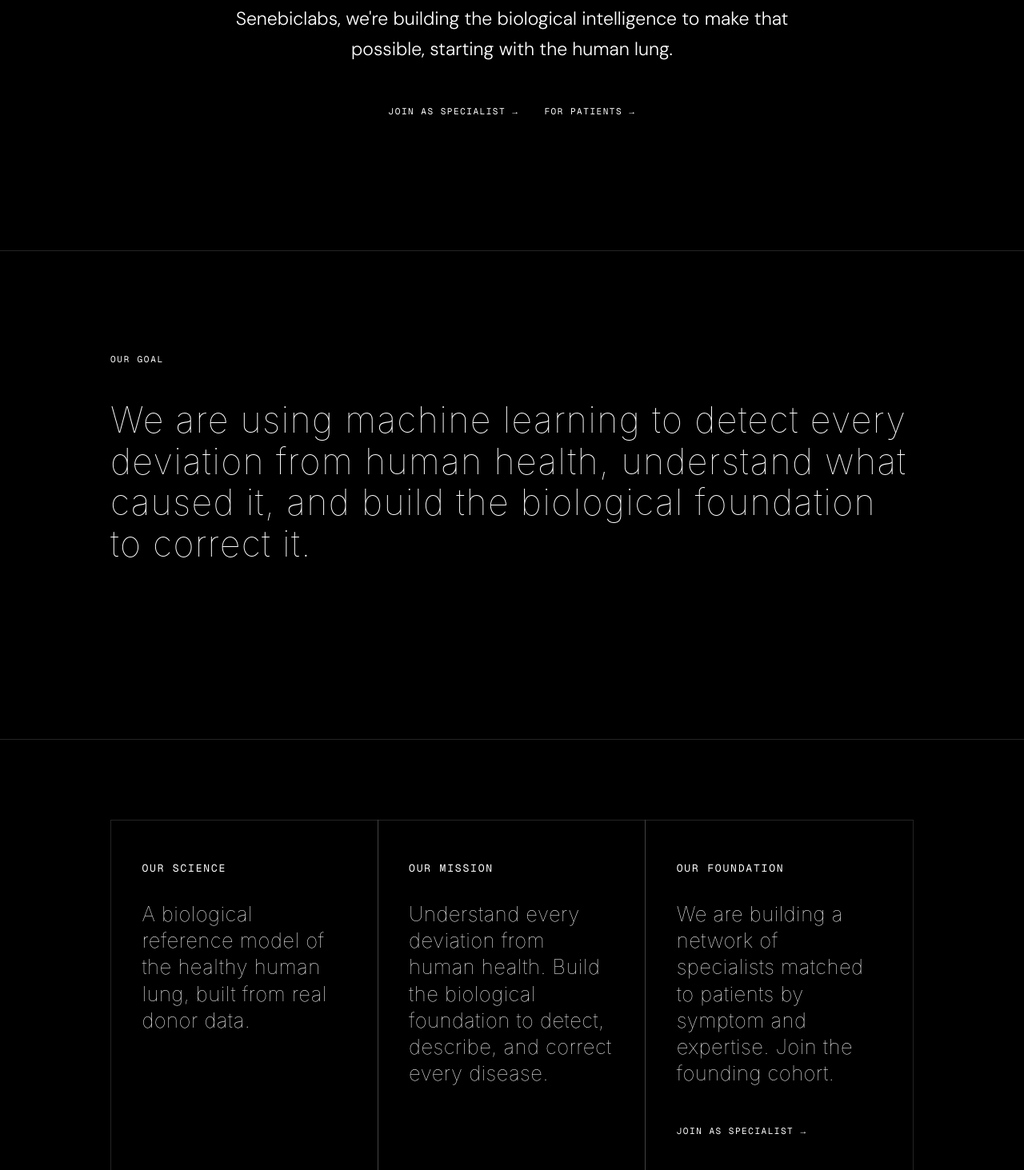
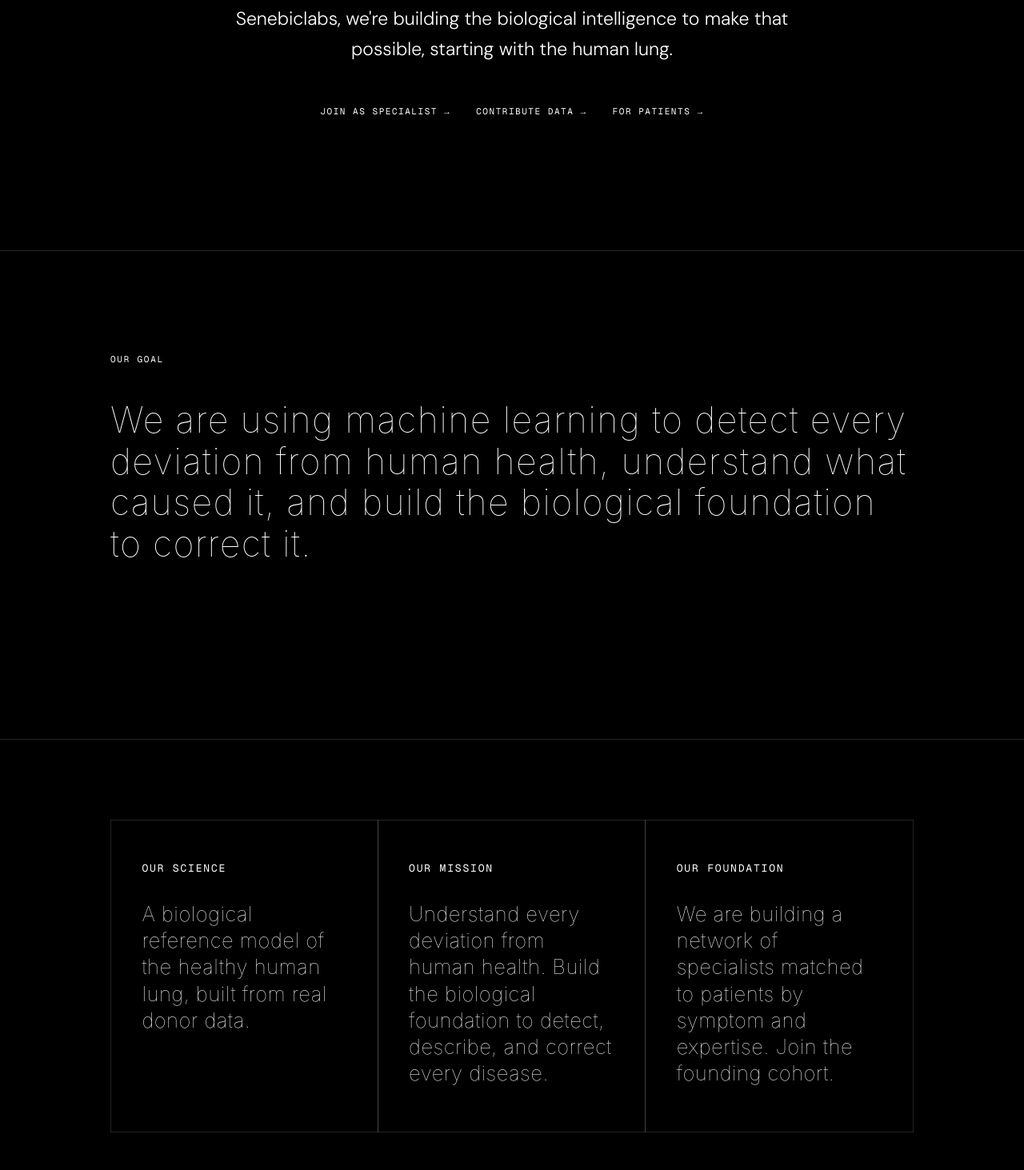
Before and after one commit to ORBREGEN/HEALTH, a Next.js app in the folder ui/: page / in a window 1280 px wide. Shown: the part 487-1950 px from the top of the page at 80% size. Built offline with nearby package versions, Linux system fonts and the light colour scheme.

Commit message:
refactor(ui): make landing blocks narrative; route audiences from hero
- Remove the standalone CTA from the foundation block
- Add a contributor route to the hero alongside specialist and patient paths

```diff
--- a/ui/app/components/sections/HeroSection.tsx
+++ b/ui/app/components/sections/HeroSection.tsx
@@ -41,6 +41,7 @@
 
         <div style={{ display: 'flex', gap: 32, alignItems: 'center', justifyContent: 'center', flexWrap: 'wrap' }}>
           <a href="/experts" className="iso-cta">Join as specialist →</a>
+          <a href="/contribute" className="iso-cta iso-cta--muted">Contribute data →</a>
           <a href="/patients" className="iso-cta iso-cta--muted">For patients →</a>
         </div>
 
--- a/ui/content/home.ts
+++ b/ui/content/home.ts
@@ -79,8 +79,8 @@
   {
     label:   'OUR FOUNDATION',
     heading: 'We are building a network of specialists matched to patients by symptom and expertise. Join the founding cohort.',
-    link:    'Join as specialist',
-    href:    '/experts',
+    link:    '',
+    href:    '',
   },
 ]
 
```
